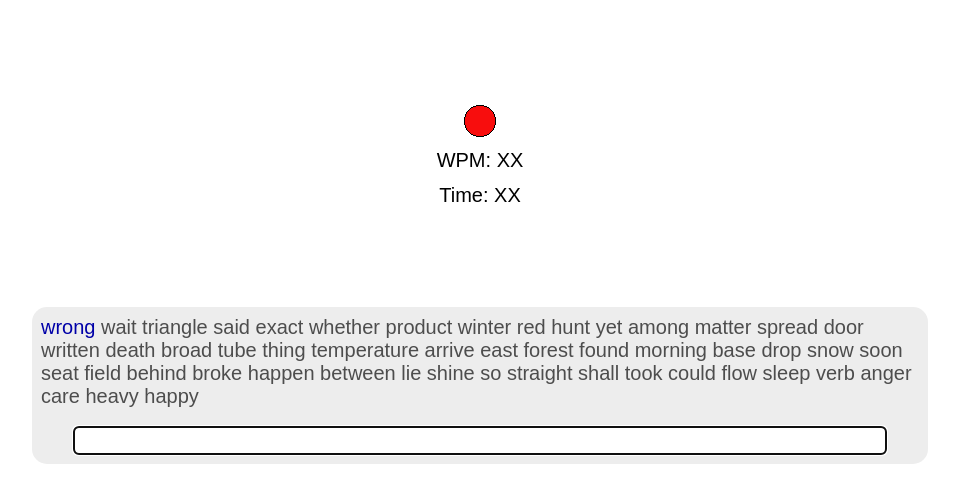
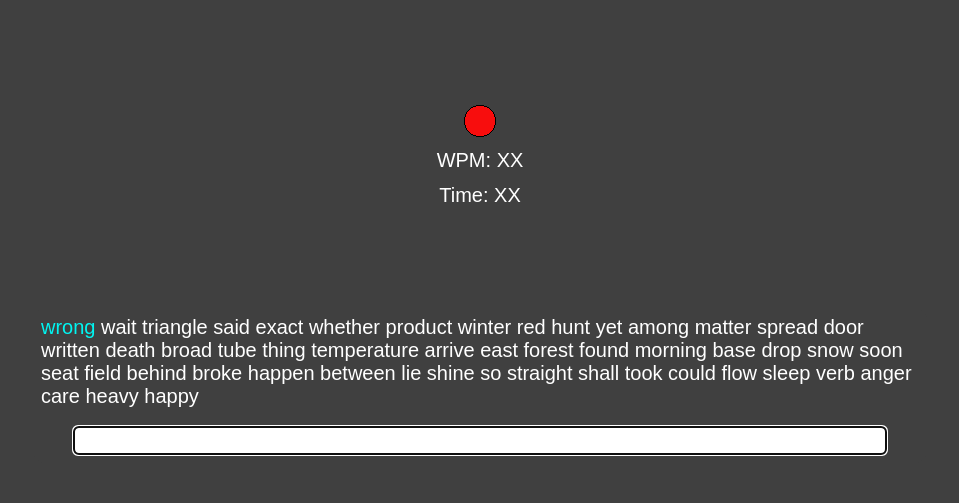
Before and after one commit to ignasrum/keebRace, a plain HTML site: page index.html in a window 1280 px wide. Shown: the part 77-580 px from the top of the page, without its empty margins (160-1119 px from the left). Drawn offline with Linux system fonts and the light colour scheme.

Commit message:
Changed to dark theme

```diff
--- a/styles.css
+++ b/styles.css
@@ -1,3 +1,8 @@
+body {
+    background-color: #404040;
+    color: #FFFFFF;
+}
+
 #title {
     margin: auto;
     text-align: center;
@@ -19,7 +24,7 @@
 }
 
 #display-area {
-    background: #EDEDED;
+    background: #404040;
     display: flex;
     justify-content: center;
     align-items: center;
@@ -35,7 +40,7 @@
     display: flex;
     flex-direction: row;
     flex-wrap: wrap;
-    color: #4D4D4D;
+    color: #FFFFFF;
     margin: min(1%, 10px);
 }
 
@@ -61,15 +66,15 @@
 }
 
 .highlight {
-    color: #0000A8;
+    color: #00F5F1;
 }
 
 .correct {
-    color: #03A113;
+    color: #04F61C;
 }
 
 .wrong {
-    color: #A30000;
+    color: #FFCF66;
 }
 
 .input-normal {
@@ -77,7 +82,7 @@
     background-color: #FFFFFF;
 }
 
-.input-wrong{
+.input-wrong {
     color: #000000;
-    background-color: #FF6166;
+    background-color: #FFCF66;
 }
```
Also changed, not shown: images/keebRace.png, 1 other file.
